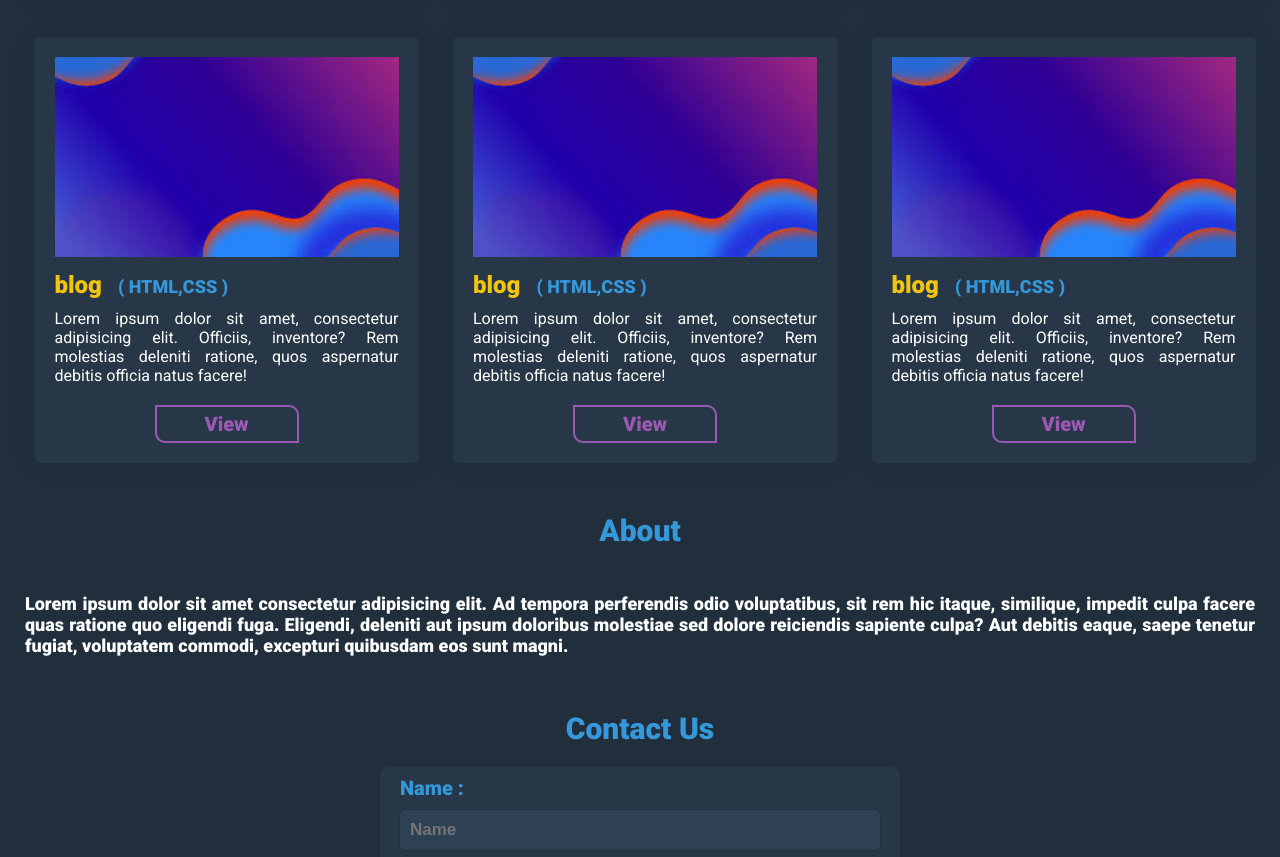
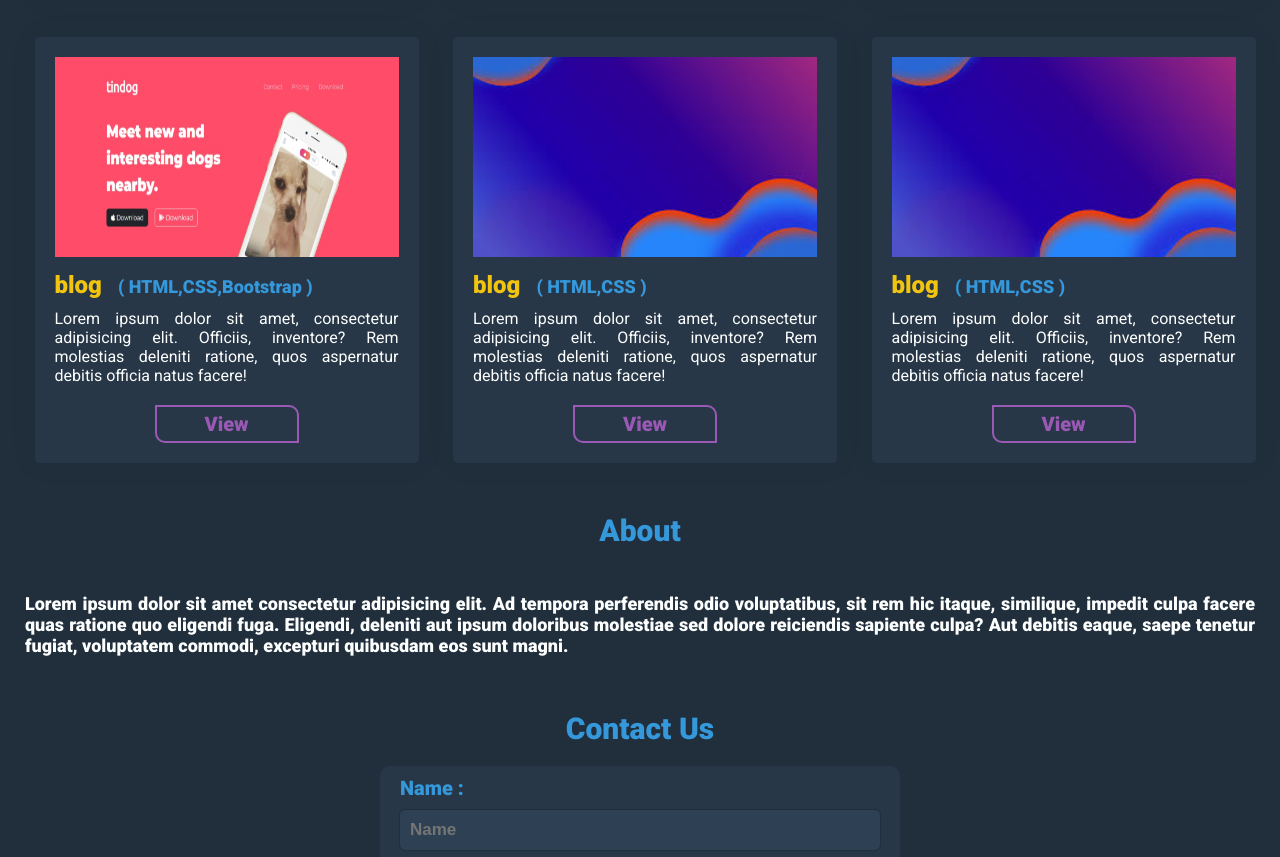
Before and after one commit to MadhanKumar21hub/Portfolio, a plain HTML site: page index.html in a window 1280 px wide. Shown: the part 1120-1977 px from the top of the page. Drawn offline with Linux system fonts and the light colour scheme; a web font is replaced by a local one.

Commit message:
Update index.html

```diff
--- a/index.html
+++ b/index.html
@@ -104,10 +104,10 @@
               <a href="#" target="-">View</a>
          </div>
          <div class="co1">
-          <img src="images/i-1.jpg" alt="">
-          <h1>blog <span>( HTML,CSS )</span></h1>
+          <img src="images/Tindog.jpeg" alt="Tindog">
+          <h1>blog <span>( HTML,CSS,Bootstrap )</span></h1>
           <p>Lorem ipsum dolor sit amet, consectetur adipisicing elit. Officiis, inventore? Rem molestias deleniti ratione, quos aspernatur debitis officia natus facere!</p>
-          <a href="#" target="-">View</a>
+          <a href="https://madhankumar21hub.github.io/tindog/" target="-">View</a>
      </div>
      <div class="co2">
           <img src="images/i-1.jpg" alt="">
```
